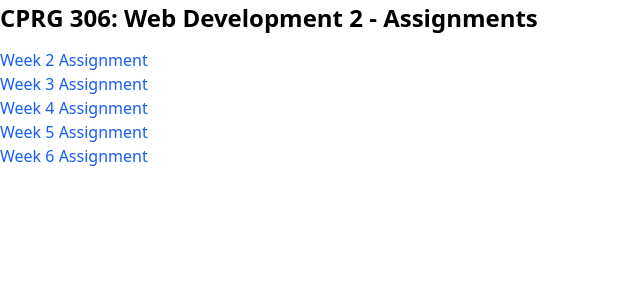
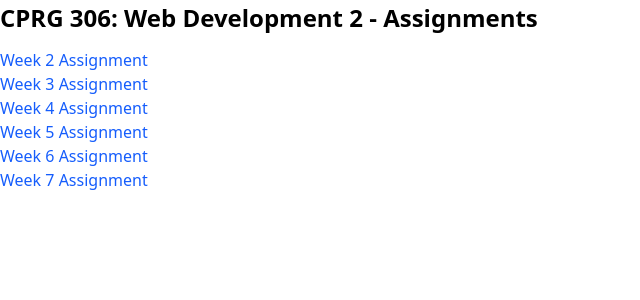
Before and after one commit to jrwall94/cprg306-assignments, a Next.js app: page / in a window 1280 px wide. Shown: the top 300 px of the page, without its empty margins (0-640 px from the left). Built offline with nearby package versions, Linux system fonts and the light colour scheme.

Commit message:
Add week-7 link to homepage

```diff
--- a/app/page.js
+++ b/app/page.js
@@ -10,6 +10,7 @@ export default function Home() {
       <Assignment week={4} />
       <Assignment week={5} />
       <Assignment week={6} />
+      <Assignment week={7} />
     </main>
   );
 }
```
